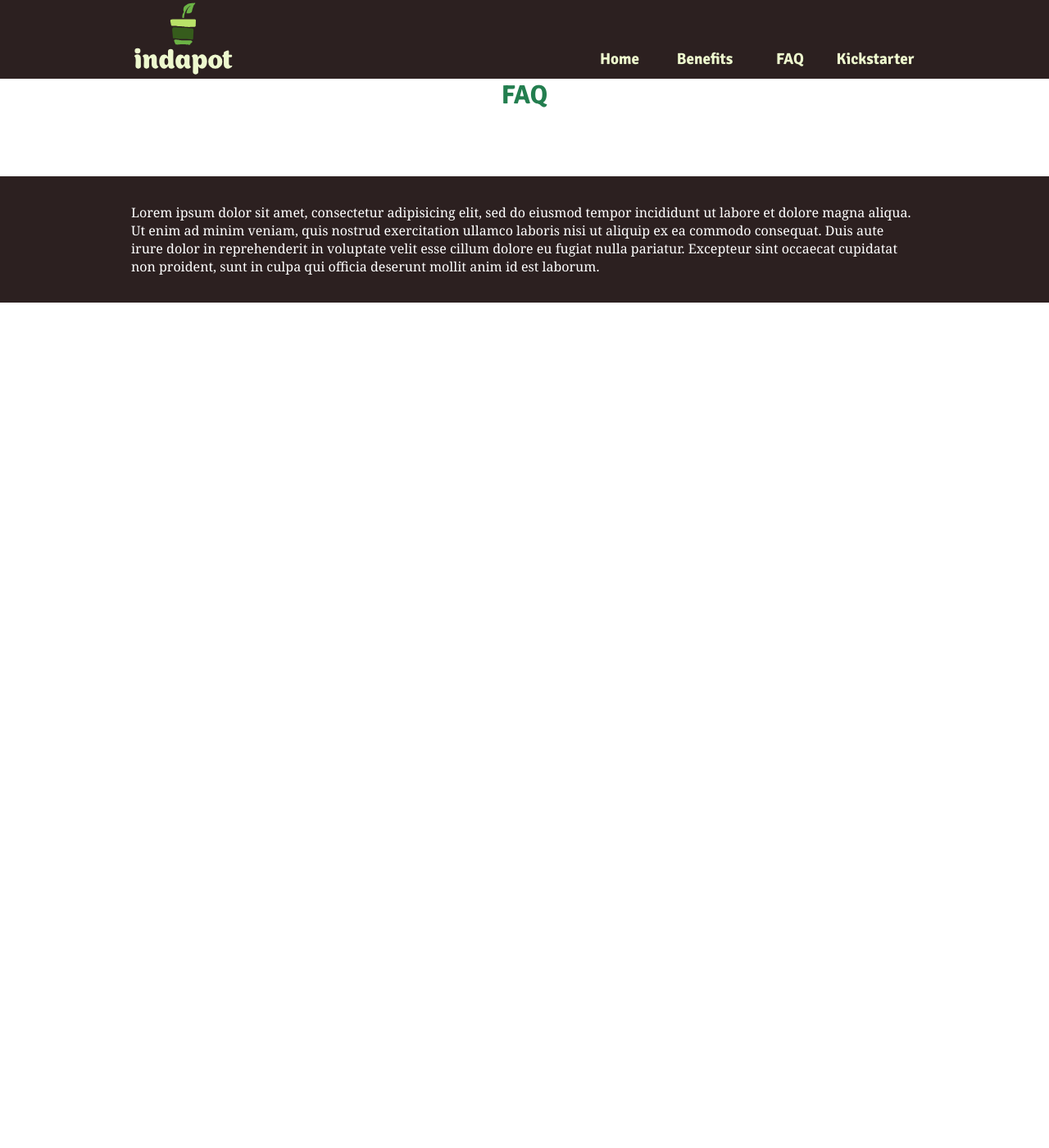
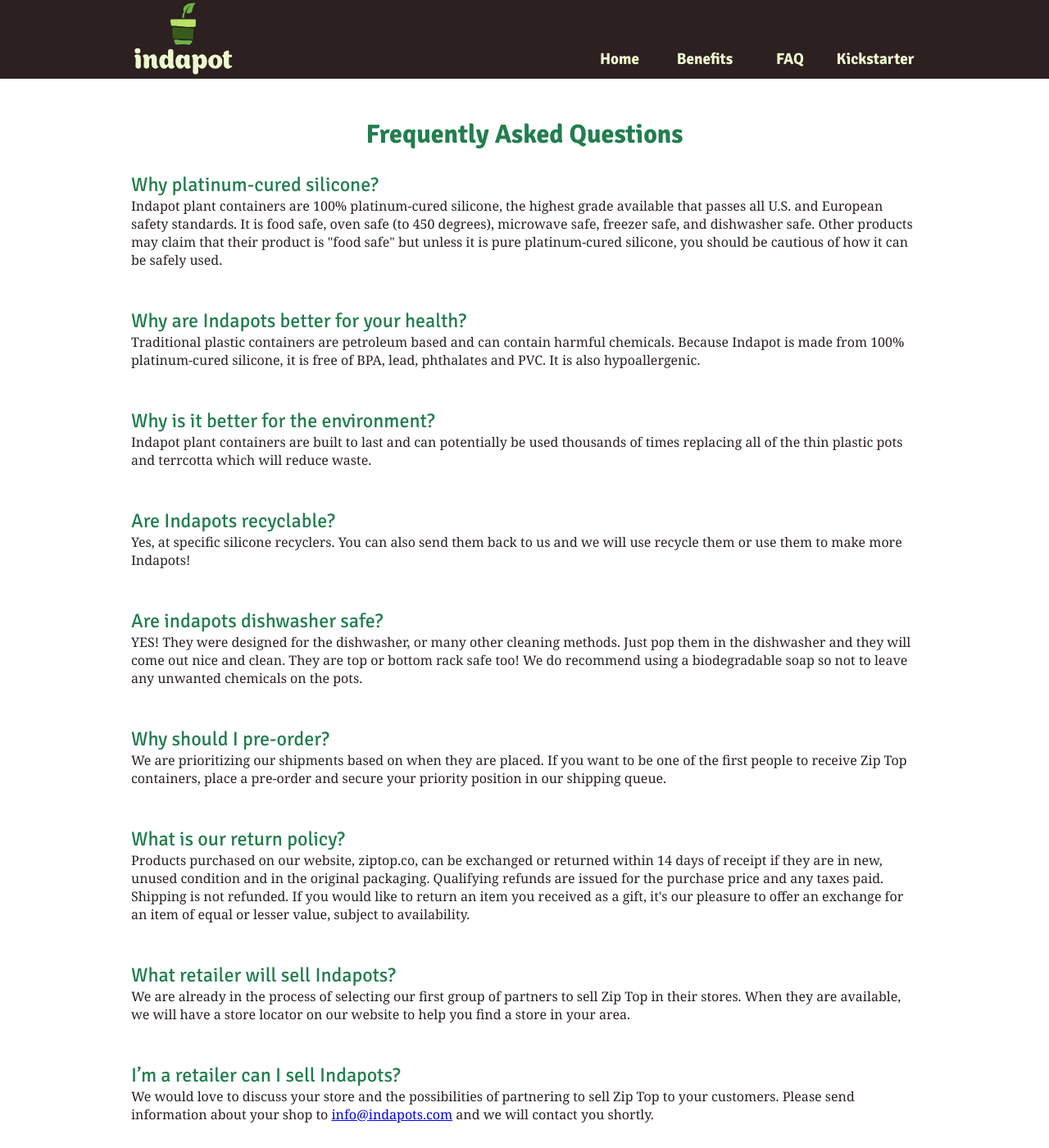
Before and after one commit to kbatson/indapot, a Jekyll site: the page built from indapot/faq.md, in a window 1280 px wide and 1400 px high. Shown: the whole window at 82% size. Built offline with Jekyll 4.4.1, drawn with Linux system fonts in a browser that asks for light colours; nearby versions of some CDN libraries; some of the changed text lies outside the part shown.

Commit message:
Added FAQ

```diff
--- a/indapot/_layouts/faq.html
+++ b/indapot/_layouts/faq.html
@@ -1,6 +1,14 @@
 {% include _header.html %}
 </header>
-<main>
-    <h1>FAQ</h1>
-</main>
+<main class="faq">
+  <article>
+    <h1>{{ page.title }}</h1>
+    <dl>
+      {% for question in page.questions %}
+        <dt>{{ question.question }}</dt>
+        <dd>{{ question.answer }}</dd>
+      {% endfor %}
+    </dl>
+  </main>
+</article>
 {% include _footer.html %}
--- a/indapot/assets/css/main.scss
+++ b/indapot/assets/css/main.scss
@@ -51,6 +51,8 @@ header a {
 
 main {
   margin-top: $header--height;
+  height: auto;
+  overflow: hidden;
 }
 
 main section {
@@ -326,6 +328,31 @@ footer {
   margin: 2rem 0;
 }
 
+dl {
+  margin: 0;
+
+  dt {
+    margin: 0;
+
+    font-size: 1.5rem;
+    font-family: 'Signika', sans-serif;
+
+    color: $primary-dark;
+  }
+
+  dd {
+    margin: 0 0 3rem;
+  }
+}
+
+main.faq {
+  article {
+    max-width: 60em;
+    margin: 0 auto;
+    padding: 0 1rem;
+  }
+}
+
 @media(min-width: 40em){
   .list-toggle {
     display: none;
--- a/indapot/faq.md
+++ b/indapot/faq.md
@@ -1,6 +1,30 @@
 ---
-# Feel free to add content and custom Front Matter to this file.
-# To modify the layout, see https://jekyllrb.com/docs/themes/#overriding-theme-defaults
+layout: faq
+title: Frequently Asked Questions
+questions:
+- question: Why platinum-cured silicone?
+  answer: Indapot plant containers are 100% platinum-cured silicone, the highest grade available that passes all U.S. and European safety standards. It is food safe, oven safe (to 450 degrees), microwave safe, freezer safe, and dishwasher safe. Other products may claim that their product is "food safe" but unless it is pure platinum-cured silicone, you should be cautious of how it can be safely used.
+- question: Why are Indapots better for your health?
+  answer: Traditional plastic containers are petroleum based and can contain harmful chemicals. Because Indapot is made from 100% platinum-cured silicone, it is free of BPA, lead, phthalates and PVC. It is also hypoallergenic.
+- question: Why is it better for the environment?
+  answer: Indapot plant containers are built to last and can potentially be used thousands of times replacing all of the thin plastic pots and terrcotta which will reduce waste.
+- question: Are Indapots recyclable?
+  answer: Yes, at specific silicone recyclers. You can also send them back to us and we will use recycle them or use them to make more Indapots!
+- question: Are indapots dishwasher safe?
+  answer: YES! They were designed for the dishwasher, or many other cleaning methods. Just pop them in the dishwasher and they will come out nice and clean. They are top or bottom rack safe too! We do recommend using a biodegradable soap so not to leave any unwanted chemicals on the pots.
+- question: Why should I pre-order?
+  answer: We are prioritizing our shipments based on when they are placed. If you want to be one of the first people to receive Zip Top containers, place a pre-order and secure your priority position in our shipping queue.
+- question: What is our return policy?
+  answer: Products purchased on our website, ziptop.co, can be exchanged or returned within 14 days of receipt if they are in new, unused condition and in the original packaging. Qualifying refunds are issued for the purchase price and any taxes paid. Shipping is not refunded. If you would like to return an item you received as a gift, it's our pleasure to offer an exchange for an item of equal or lesser value, subject to availability.
+- question: What retailer will sell Indapots?
+  answer: We are already in the process of selecting our first group of partners to sell Zip Top in their stores. When they are available, we will have a store locator on our website to help you find a store in your area.
+- question: I’m a retailer can I sell Indapots?
+  answer: We would love to discuss your store and the possibilities of partnering to sell Zip Top to your customers. Please send information about your shop to <a href="mailto:info@indapots.com">info@indapots.com</a> and we will contact you shortly.
+- question: Is the material ridged enough to make pots?
+  answer: Silicone is rated by shore hardness. Most things like pot holders and soft kitchen equipment are shore 40a-60a. Meaning they are made to be floppy. We are using Platinum cured silicone with a shore hardness of shore 80a. This means that it will both be flexible and hold the rigidity needed to hold shape for our pots. We have put a lot of time in finding the correct hardness scale to make these the best pots you will ever purchase. Some of our smaller products such as the 6 packs will be made from a slightly lower shore rated material to get the desired bendability needed to get your plants out without damaging them. Just remember you have been using thin very breakable plastic for years. Our material will far outperform any of those products for a life time.
+- question: How long will Indapots last?
+  answer: Indapots are made from platinum grade silicone. So they are made to last as long as you are still gardening, then you can give them to your grandkids and they can use them. Silicone is naturally a highly durable material they’re weather resistant, Temperature resistant, fungus / bacterial resistant, can be crushed over and over. Throw it on the ground, jump on it, set your children loose with soccer balls, Indapots can take it all.
+- question: Will the color fade over time?
+  answer: Rest assured that the color will stay strong long into the future. Silicone is a color fast material, meaning it will not fade due to UV exposure. Jst rinse off the dirt and your pots will be shiny as the day you bought them.
 
-layout: faq
 ---
```
